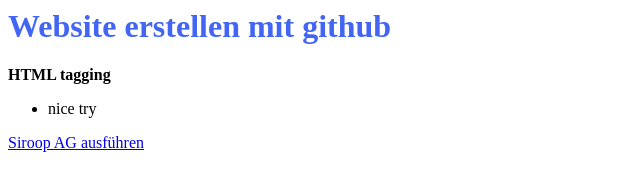
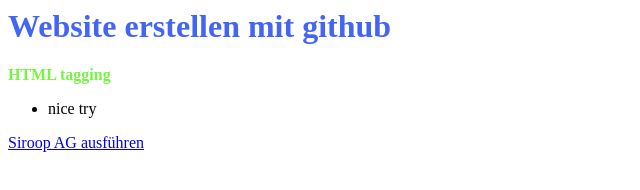
Before and after one commit to stefanbinder21/stefanbinder21.github.io, a plain HTML site: page index.html in a window 1280 px wide. Shown: the whole page, without its empty margins (0-640 px from the left). Drawn offline with Linux system fonts and the light colour scheme.

Commit message:
a little bit of CSS in strong

```diff
--- a/main.css
+++ b/main.css
@@ -1,3 +1,4 @@
 h1 {
     color: #4265f4;
 }
+strong {color: #77f441;}
```
